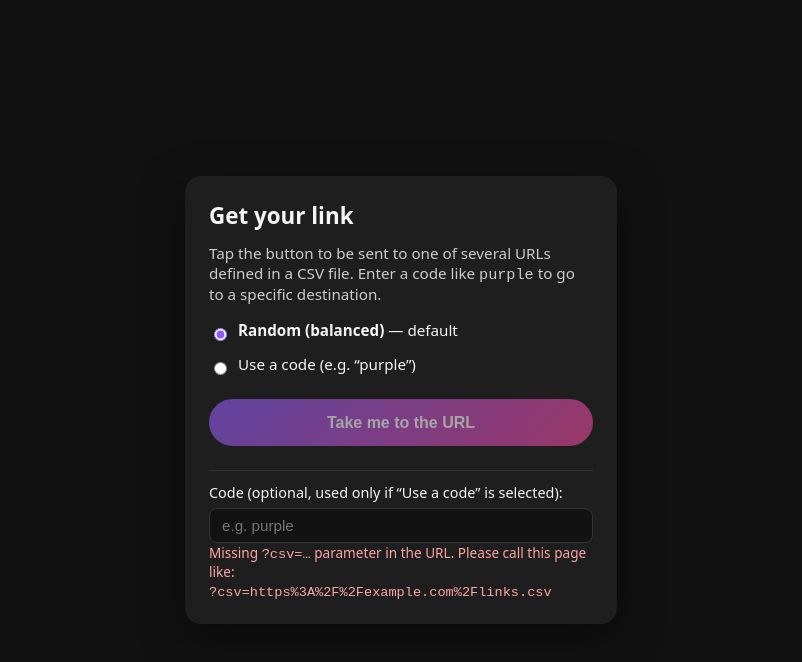
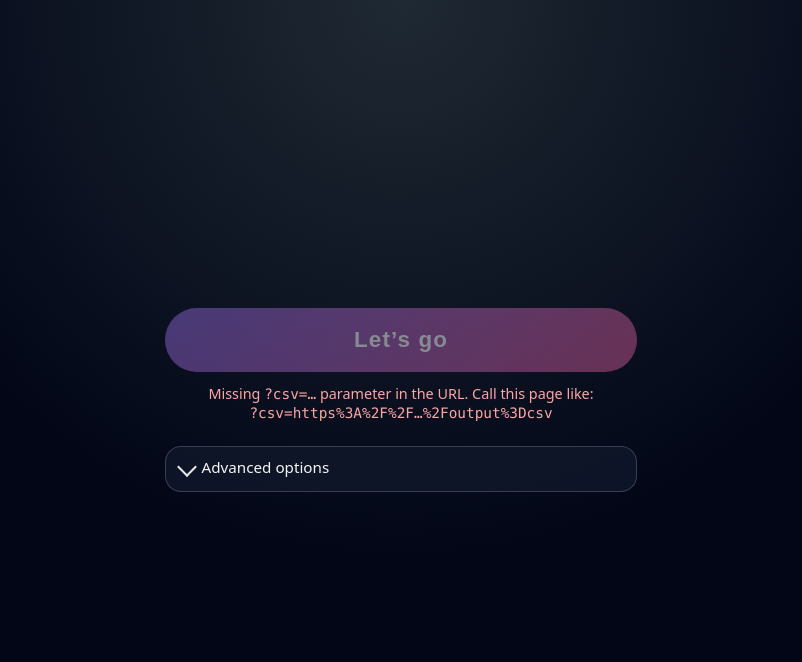
Before and after one commit to AdrianArtacho/url_distribute, a plain HTML site: page index.html in a window 1280 px wide. Shown: the whole page, without its empty margins (239-1041 px from the left). Drawn offline with Linux system fonts and the light colour scheme.

Commit message:
…new, collapsible index.html

```diff
--- a/index.html
+++ b/index.html
@@ -2,115 +2,70 @@
 <html lang="en">
 <head>
   <meta charset="UTF-8" />
-  <title>Distributed URL Router (CSV param)</title>
+  <title>Distributed URL Router</title>
   <meta name="viewport" content="width=device-width, initial-scale=1" />
   <style>
+    :root {
+      color-scheme: dark;
+    }
     body {
       font-family: system-ui, -apple-system, BlinkMacSystemFont, "Segoe UI", sans-serif;
       margin: 0;
       padding: 0;
-      background: #111;
+      background: radial-gradient(circle at top, #1f2933, #020617 55%);
       color: #f5f5f5;
+      min-height: 100vh;
       display: flex;
-      min-height: 100vh;
       align-items: center;
       justify-content: center;
     }
 
     .container {
-      max-width: 480px;
+      max-width: 520px;
       width: 100%;
       padding: 1.5rem;
       box-sizing: border-box;
+      text-align: center;
     }
 
-    .card {
-      background: #1e1e1e;
-      padding: 1.5rem;
-      border-radius: 1rem;
-      box-shadow: 0 12px 40px rgba(0, 0, 0, 0.5);
-    }
-
-    h1 {
+    .big-button {
+      width: 100%;
+      padding: 1.2rem 1.5rem;
+      border-radius: 999px;
+      border: none;
       font-size: 1.4rem;
-      margin: 0 0 0.75rem;
-    }
-
-    p {
-      margin: 0 0 1rem;
-      font-size: 0.95rem;
-      color: #ccc;
-    }
-
-    .mode-select {
-      display: flex;
-      flex-direction: column;
-      gap: 0.5rem;
-      margin-bottom: 1.25rem;
-    }
-
-    .mode-option {
-      display: flex;
-      align-items: center;
-      gap: 0.5rem;
-      font-size: 0.95rem;
-    }
-
-    .mode-option input[type="radio"] {
-      accent-color: #8b5cf6;
-    }
-
-    .btn-primary {
-      width: 100%;
-      border: none;
-      border-radius: 999px;
-      padding: 0.9rem 1.2rem;
-      font-size: 1rem;
-      font-weight: 600;
+      font-weight: 700;
+      letter-spacing: 0.05em;
       cursor: pointer;
       background: linear-gradient(135deg, #8b5cf6, #ec4899);
       color: #fff;
-      margin-bottom: 1rem;
+      box-shadow: 0 18px 45px rgba(0, 0, 0, 0.6);
+      transition:
+        transform 0.12s ease-out,
+        box-shadow 0.12s ease-out,
+        filter 0.12s ease-out,
+        opacity 0.12s ease-out;
     }
 
-    .btn-primary:disabled {
-      opacity: 0.6;
+    .big-button:disabled {
+      opacity: 0.5;
       cursor: not-allowed;
+      box-shadow: none;
+      filter: grayscale(0.3);
     }
 
-    .code-section {
-      margin-top: 0.5rem;
-      padding-top: 0.75rem;
-      border-top: 1px solid #333;
-      font-size: 0.9rem;
-    }
-
-    label {
-      display: block;
-      margin-bottom: 0.35rem;
-    }
-
-    input[type="text"] {
-      width: 100%;
-      padding: 0.5rem 0.75rem;
-      border-radius: 0.5rem;
-      border: 1px solid #333;
-      background: #121212;
-      color: #f5f5f5;
-      font-size: 0.95rem;
-      box-sizing: border-box;
-    }
-
-    input[type="text"]:focus {
-      outline: none;
-      border-color: #8b5cf6;
-      box-shadow: 0 0 0 1px #8b5cf6;
+    .big-button:not(:disabled):active {
+      transform: translateY(2px) scale(0.99);
+      box-shadow: 0 10px 25px rgba(0, 0, 0, 0.6);
+      filter: brightness(0.95);
     }
 
     .status {
-      font-size: 0.85rem;
-      color: #9ca3af;
-      min-height: 1.3em;
+      margin-top: 0.75rem;
+      font-size: 0.9rem;
+      color: #cbd5f5;
+      min-height: 1.4em;
+      word-break: break-word;
     }
 
     .status.error {
@@ -118,48 +73,157 @@
     }
 
     .status code {
-      word-break: break-all;
+      font-family: ui-monospace, SFMono-Regular, Menlo, Monaco, Consolas, "Liberation Mono", "Courier New", monospace;
+    }
+
+    details {
+      margin-top: 1.5rem;
+      text-align: left;
+      background: rgba(15, 23, 42, 0.9);
+      border-radius: 1rem;
+      padding: 0.6rem 0.9rem 0.9rem;
+      border: 1px solid rgba(148, 163, 184, 0.3);
+    }
+
+    summary {
+      cursor: pointer;
+      outline: none;
+      list-style: none;
+      font-size: 0.95rem;
+      display: flex;
+      align-items: center;
+      gap: 0.45rem;
+      user-select: none;
+    }
+
+    summary::-webkit-details-marker {
+      display: none;
+    }
+
+    .summary-chevron {
+      width: 0.75rem;
+      height: 0.75rem;
+      border-right: 2px solid #e5e7eb;
+      border-bottom: 2px solid #e5e7eb;
+      transform: rotate(45deg);
+      transition: transform 0.12s ease-out;
+      flex-shrink: 0;
+    }
+
+    details[open] .summary-chevron {
+      transform: rotate(225deg);
+    }
+
+    .panel-body {
+      margin-top: 0.75rem;
+      font-size: 0.9rem;
+      color: #d1d5db;
+    }
+
+    .mode-select {
+      display: flex;
+      flex-direction: column;
+      gap: 0.4rem;
+      margin: 0.6rem 0 0.8rem;
+    }
+
+    .mode-option {
+      display: flex;
+      align-items: center;
+      gap: 0.45rem;
+    }
+
+    .mode-option input[type="radio"] {
+      accent-color: #8b5cf6;
+    }
+
+    label {
+      font-size: 0.9rem;
+    }
+
+    .field {
+      margin-top: 0.75rem;
+    }
+
+    .field label {
+      display: block;
+      margin-bottom: 0.35rem;
+    }
+
+    input[type="text"] {
+      width: 100%;
+      padding: 0.45rem 0.7rem;
+      border-radius: 0.5rem;
+      border: 1px solid #374151;
+      background: #020617;
+      color: #f9fafb;
+      font-size: 0.9rem;
+      box-sizing: border-box;
+    }
+
+    input[type="text"]:focus {
+      outline: none;
+      border-color: #8b5cf6;
+      box-shadow: 0 0 0 1px rgba(139, 92, 246, 0.7);
+    }
+
+    .hint {
+      font-size: 0.8rem;
+      color: #9ca3af;
+      margin-top: 0.3rem;
     }
   </style>
 </head>
 <body>
   <div class="container">
-    <div class="card">
-      <h1>Get your link</h1>
+    <button id="go-btn" class="big-button" disabled>
+      Let’s go
+    </button>
+
+    <div id="status" class="status">
+      Looking for <code>?csv=…</code> parameter…
+    </div>
+
+    <details>
+      <summary>
+        <span class="summary-chevron"></span>
+        Advanced options
+      </summary>
+      <div class="panel-body">
         <p>
-        Tap the button to be sent to one of several URLs defined in a CSV file.
-        Enter a code like <code>purple</code> to go to a specific destination.
+          This page distributes people across a set of URLs defined in a CSV file,
+          whose address is passed via the <code>?csv=…</code> parameter.
         </p>
 
         <div class="mode-select">
           <div class="mode-option">
             <input type="radio" id="mode-random" name="mode" value="random" checked />
-          <label for="mode-random"><strong>Random (balanced)</strong> — default</label>
+            <label for="mode-random">
+              <strong>Random (balanced)</strong> — each device is stably assigned to one of the URLs.
+            </label>
           </div>
           <div class="mode-option">
             <input type="radio" id="mode-code" name="mode" value="code" />
-          <label for="mode-code">Use a code (e.g. “purple”)</label>
+            <label for="mode-code">
+              Use a code (e.g. <code>purple</code>) to go to a specific destination.
+            </label>
           </div>
         </div>
 
-      <button id="go-btn" class="btn-primary" disabled>
-        Take me to the URL
-      </button>
-
-      <div class="code-section">
-        <label for="code-input">Code (optional, used only if “Use a code” is selected):</label>
+        <div class="field">
+          <label for="code-input">Code (only used if “Use a code” is selected):</label>
           <input
             id="code-input"
             type="text"
             placeholder="e.g. purple"
             autocomplete="off"
           />
-      </div>
-
-      <div id="status" class="status">
-        Looking for <code>?csv=…</code> parameter…
+          <div class="hint">
+            The CSV should have <code>code</code> and <code>url</code> columns. Empty codes are allowed.
           </div>
         </div>
+      </div>
+    </details>
   </div>
 
   <script>
@@ -173,7 +237,6 @@
     const modeRandom = document.getElementById("mode-random");
     const modeCode = document.getElementById("mode-code");
 
-    // --- Utility: simple string hash (unsigned 32-bit integer) ---
     function hashString(str) {
       let hash = 0;
       for (let i = 0; i < str.length; i++) {
@@ -182,7 +245,6 @@
       return hash >>> 0;
     }
 
-    // --- Utility: stable per-device ID in localStorage ---
     function getUserId() {
       const key = "distributeurl_user_id";
       let id = localStorage.getItem(key);
@@ -197,7 +259,6 @@
       return id;
     }
 
-    // --- Very simple CSV parser (no support for quoted commas) ---
     function parseCsv(text) {
       const lines = text.split(/\r?\n/).filter((l) => l.trim() !== "");
       if (lines.length === 0) return [];
@@ -228,8 +289,7 @@
       if (!csvUrl) {
         statusEl.innerHTML =
           'Missing <code>?csv=…</code> parameter in the URL. ' +
-          "Please call this page like:<br>" +
-          '<code>?csv=https%3A%2F%2Fexample.com%2Flinks.csv</code>';
+          "Call this page like:<br><code>?csv=https%3A%2F%2F…%2Foutput%3Dcsv</code>";
         statusEl.classList.add("error");
         goBtn.disabled = true;
         return;
@@ -267,7 +327,7 @@
           throw new Error("No valid URLs found in CSV");
         }
 
-        statusEl.textContent = "Ready.";
+        statusEl.textContent = "Ready. Tap “Let’s go”.";
         statusEl.classList.remove("error");
         goBtn.disabled = false;
       } catch (err) {
@@ -295,7 +355,7 @@
         return;
       }
 
-      const mode = modeCode.checked ? "code" : "random";
+      const mode = modeCode && modeCode.checked ? "code" : "random";
 
       if (mode === "code") {
         const code = codeInput.value.trim().toLowerCase();
@@ -310,15 +370,14 @@
           statusEl.classList.add("error");
           return;
         }
-        statusEl.textContent = `Using code “${code}”.`;
+        statusEl.textContent = `Using code “${code}”…`;
         statusEl.classList.remove("error");
         redirectTo(url);
       } else {
-        // balanced-ish assignment: each device gets one URL
         const userId = getUserId();
         const idx = hashString(userId) % urls.length;
         const url = urls[idx];
-        statusEl.textContent = "Random (balanced) assignment in progress…";
+        statusEl.textContent = "Assigning you to a URL…";
         statusEl.classList.remove("error");
         redirectTo(url);
       }
@@ -326,13 +385,14 @@
 
     goBtn.addEventListener("click", handleGoClick);
 
+    if (codeInput) {
       codeInput.addEventListener("keydown", (ev) => {
         if (ev.key === "Enter") {
           handleGoClick();
         }
       });
+    }
 
-    // Kick things off
     loadCsvFromParam();
   </script>
 </body>
```
Lines whose indentation alone changed are shown as unchanged.
